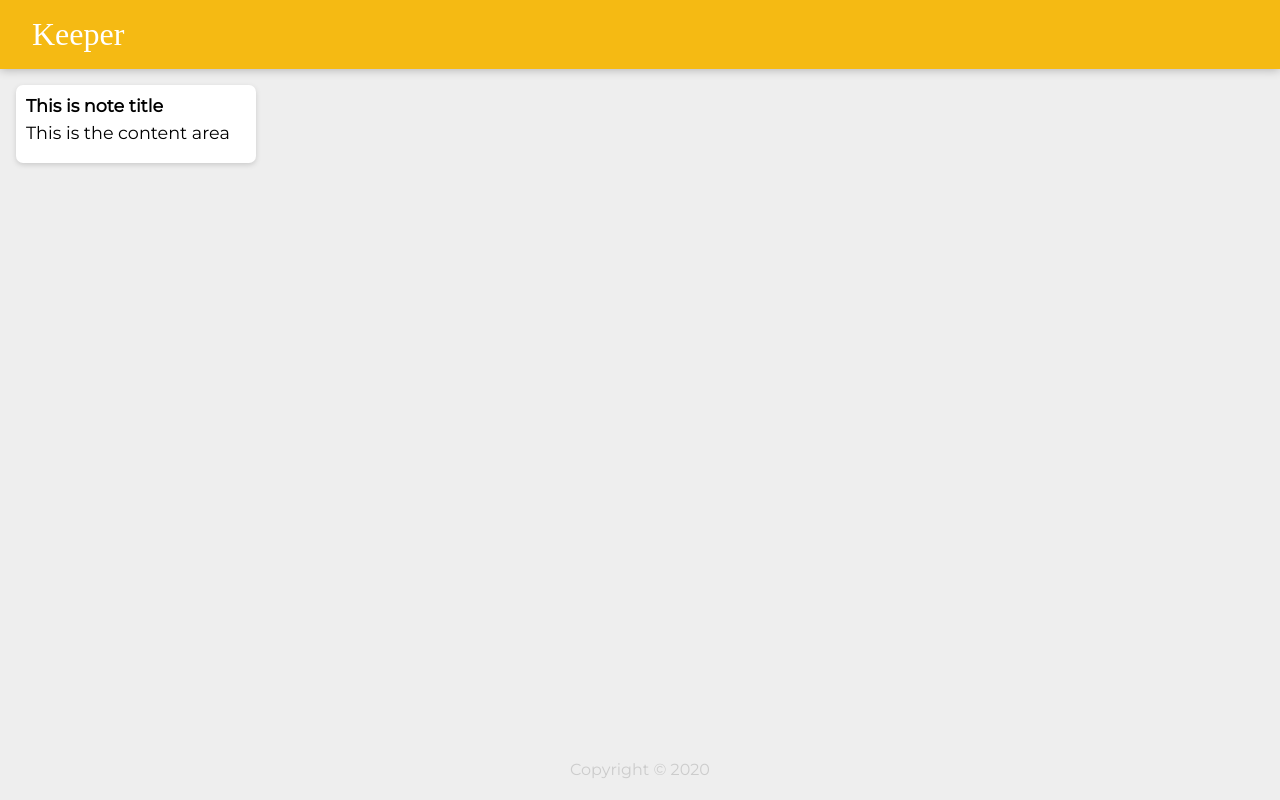
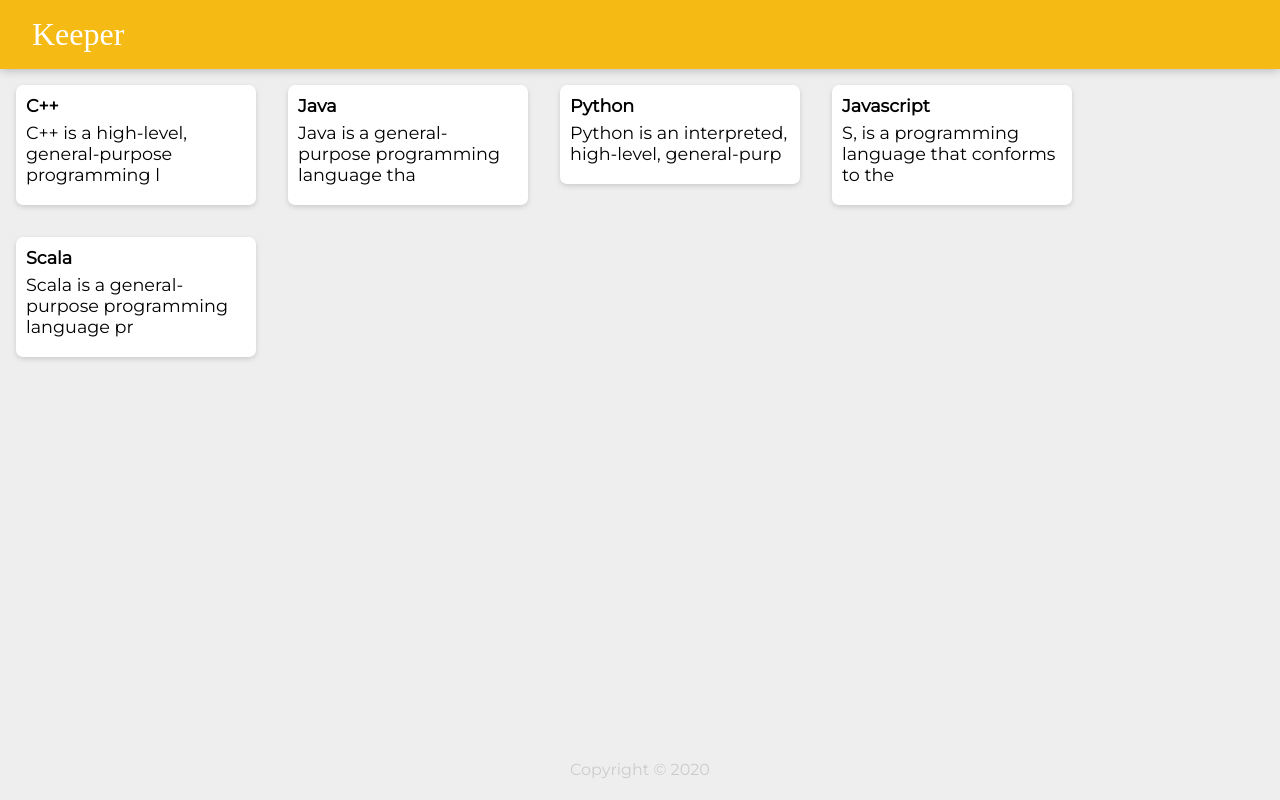
Before and after one commit to akashskiee/keeper-clone, a React (Create React App) app: page / in a window 1280 px wide. Built offline with nearby package versions, Linux system fonts and the light colour scheme; a web font is replaced by a local one.

Commit message:
Added react props and maps

```diff
--- a/src/components/App.jsx
+++ b/src/components/App.jsx
@@ -2,12 +2,23 @@ import React from "react";
 import Header from "./Header";
 import Footer from "./Footer";
 import Note from "./Note";
+import notes from "../notes"
+
+function addNotes(keeperNote) {
+    return(
+        <Note
+            key={keeperNote.id}
+            title={keeperNote.title}
+            content={keeperNote.content.substring(0, 50)}
+         />
+    )
+}
 
 function App(){
     return(
         <div>
             <Header />
-            <Note />
+            {notes.map(addNotes)}
             <Footer />
         </div>
     )
--- a/src/components/Note.jsx
+++ b/src/components/Note.jsx
@@ -1,10 +1,10 @@
 import React from "react";
 
-function Note(){
+function Note(props){
     return (
     <div className="note">
-        <h1>This is note title</h1>
-        <p>This is the content area</p>
+        <h1>{props.title}</h1>
+        <p>{props.content}</p>
     </div>
     )
 }
--- a/src/index.js
+++ b/src/index.js
@@ -4,5 +4,6 @@ import App from "./components/App"
 
 ReactDOM.render(
     <App />,
+
     document.getElementById("root")
 );
--- /dev/null
+++ b/src/notes.js
@@ -0,0 +1,30 @@
+const notes = [
+    {
+        id: 1,
+        title: "C++",
+        content: 'C++ is a high-level, general-purpose programming language created by Bjarne Stroustrup as an extension of the C programming language, or "C with Classes"'
+    },
+
+    {
+        id: 2,
+        title: "Java",
+        content: 'Java is a general-purpose programming language that is class-based, object-oriented, and designed to have as few implementation dependencies'
+    },
+    {
+        id: 3,
+        title: "Python",
+        content: 'Python is an interpreted, high-level, general-purpose programming language, used for multiple applications like Web development and Machine Learning'
+    },
+    {
+        id: 4,
+        title: "Javascript",
+        content: 'S, is a programming language that conforms to the ECMAScript specification. JavaScript is high-level, often just-in-time compiled, and multi-paradigm. It has curly-bracket syntax, dynamic typing, prototype-based object-orientation, and first-class functions'
+    },
+    {
+        id: 5,
+        title: "Scala",
+        content: 'Scala is a general-purpose programming language providing support for functional programming and a strong static type system. Used for multiple application like Web development, backend development and Machine Learning'
+    }
+];
+
+export default notes;
```
